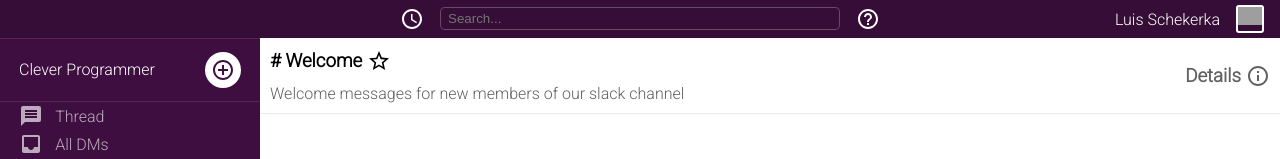
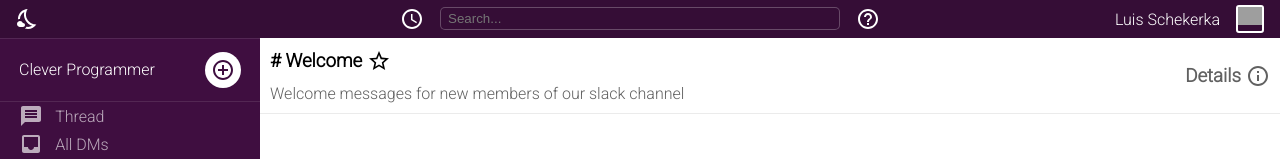
Before and after one commit to KingLouie1994/slack-clone-frontend, a React (Create React App) app: page /room in a window 1280 px wide. Shown: the top 159 px of the page. Built offline with nearby package versions, Linux system fonts and the light colour scheme; grey boxes are pictures that could not be loaded.

Commit message:
darkmode works for chat component

```diff
--- a/src/components/Chat.js
+++ b/src/components/Chat.js
@@ -1,3 +1,7 @@
+// Imports from react
+import React, { useContext } from "react";
+import { DarkModeContext } from "../darkmode/darkModeContext";
+
 // Imports of icons
 import StarBorderIcon from "@material-ui/icons/StarBorder";
 import InfoOutlinedIcon from "@material-ui/icons/InfoOutlined";
@@ -6,7 +10,29 @@
 import styled from "styled-components";
 
 const Chat = () => {
+  const [darkMode] = useContext(DarkModeContext);
+
   return (
+    <React.Fragment>
+      {darkMode ? (
+        <ContainerDarkMode>
+          <HeaderDarkMode>
+            <TextPart>
+              <Title>
+                <h3># Welcome</h3>
+                <StarBorderIcon />
+              </Title>
+              <DescriptionDarkMode>
+                <p>Welcome messages for new members of our slack channel</p>
+              </DescriptionDarkMode>
+            </TextPart>
+            <DetailsPartDarkMode>
+              <h3>Details</h3>
+              <InfoOutlinedIcon />
+            </DetailsPartDarkMode>
+          </HeaderDarkMode>
+        </ContainerDarkMode>
+      ) : (
         <Container>
           <Header>
             <TextPart>
@@ -24,6 +50,8 @@
             </DetailsPart>
           </Header>
         </Container>
+      )}
+    </React.Fragment>
   );
 };
 
@@ -33,6 +61,13 @@
   flex-direction: column;
 `;
 
+const ContainerDarkMode = styled.div`
+  display: flex;
+  flex-direction: column;
+  background: rgb(31, 31, 31);
+  color: white;
+`;
+
 const Header = styled.div`
   width: 100%;
   height: 76px;
@@ -40,6 +75,15 @@
   justify-content: space-between;
   padding: 5px 0 5px 10px;
   border-bottom: 1px solid rgb(235, 235, 235);
+`;
+
+const HeaderDarkMode = styled.div`
+  width: 100%;
+  height: 76px;
+  display: flex;
+  justify-content: space-between;
+  padding: 5px 0 5px 10px;
+  border-bottom: 1px solid rgb(87, 87, 87);
 `;
 
 const TextPart = styled.div`
@@ -61,6 +105,10 @@
   color: rgb(97, 97, 97);
 `;
 
+const DescriptionDarkMode = styled.div`
+  color: rgb(160, 160, 160);
+`;
+
 const DetailsPart = styled.div`
   height: 100%;
   display: flex;
@@ -72,4 +120,15 @@
   }
 `;
 
+const DetailsPartDarkMode = styled.div`
+  height: 100%;
+  display: flex;
+  align-items: center;
+  color: rgb(160, 160, 160);
+  margin: 0 10px 0 0;
+  h3 {
+    margin: 0 5px 0 0;
+  }
+`;
+
 export default Chat;
--- a/src/components/Header.js
+++ b/src/components/Header.js
@@ -1,13 +1,32 @@
+// Imports from react
+import { useContext } from "react";
+import { DarkModeContext } from "../darkmode/darkModeContext";
+
 // Imports of icons
 import AccessTimeIcon from "@material-ui/icons/AccessTime";
 import HelpOutlineIcon from "@material-ui/icons/HelpOutline";
+import WbSunnyOutlinedIcon from "@material-ui/icons/WbSunnyOutlined";
+import NightsStayOutlinedIcon from "@material-ui/icons/NightsStayOutlined";
 
 // Imports for styling
 import styled from "styled-components";
 
 const Header = () => {
+  const [darkMode, setDarkMode] = useContext(DarkModeContext);
+
+  const switchDarkMode = (e) => {
+    e.preventDefault();
+    setDarkMode(!darkMode);
+  };
   return (
     <Container>
+      <DarkModeHandler>
+        {darkMode ? (
+          <WbSunnyOutlinedIcon onClick={switchDarkMode} />
+        ) : (
+          <NightsStayOutlinedIcon onClick={switchDarkMode} />
+        )}
+      </DarkModeHandler>
       <Main>
         <AccessTimeIcon />
         <SearchContainer>
@@ -36,6 +55,15 @@
   background: #350d36;
   color: white;
   box-shadow: 0 1px 0 0 rgb(255 255 255 / 10%);
+`;
+
+const DarkModeHandler = styled.div`
+  height: 100%;
+  display: flex;
+  align-items: center;
+  position: absolute;
+  left: 16px;
+  cursor: pointer;
 `;
 
 const Main = styled.div`
```
Lines whose indentation alone changed are shown as unchanged.
